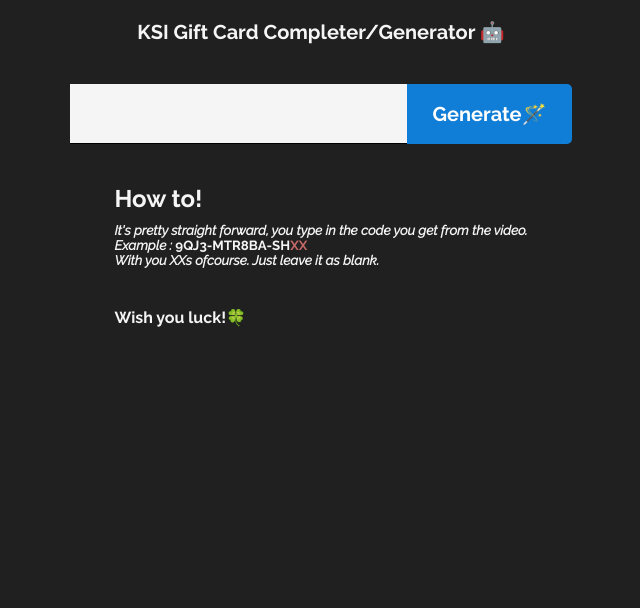
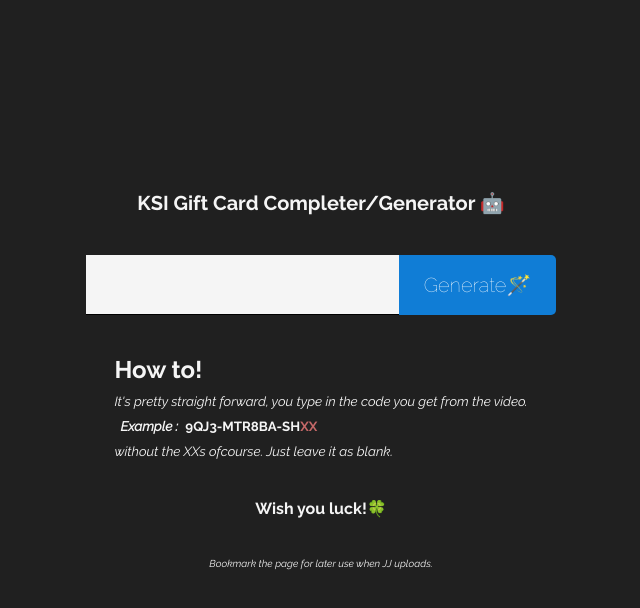
Before and after one commit to raizrazer/KSI-Code-Generator, a website built with Parcel: page index.html in a window 1280 px wide. Shown: the whole page, without its empty margins (319-959 px from the left). Built offline with nearby package versions, Linux system fonts and the light colour scheme.

Commit message:
UI update

```diff
--- a/index.html
+++ b/index.html
@@ -5,11 +5,12 @@
     <meta charset="UTF-8" />
     <link rel="stylesheet" href="/styles.css" />
 
-
-    <link rel="preconnect" href="https://fonts.googleapis.com">
-<link rel="preconnect" href="https://fonts.gstatic.com" crossorigin>
-<link href="https://fonts.googleapis.com/css2?family=Raleway:ital,wght@0,700;1,400&display=swap" rel="stylesheet">
-
+    <link rel="preconnect" href="https://fonts.googleapis.com" />
+    <link rel="preconnect" href="https://fonts.gstatic.com" crossorigin />
+    <link
+      href="https://fonts.googleapis.com/css2?family=Raleway:ital,wght@0,100;0,700;1,400&display=swap"
+      rel="stylesheet"
+    />
 
     <!-- Global site tag (gtag.js) - Google Analytics -->
     <script
@@ -27,7 +28,7 @@
     </script>
   </head>
 
-  <body>
+  <body id="main-center" class="main-center">
     <div class="main_title">KSI Gift Card Completer/Generator 🤖</div>
     <div class="input-code">
       <input type="text" class="code" name="code" id="code" />
@@ -35,12 +36,48 @@
     </div>
     <div class="howto" id="howto">
       <h2 id="title">How to!</h2>
-      <h5 id="details" style="padding-top:10px;padding-bottom:0px;" >It's pretty straight forward, you type in the code you get from the video. <br>
-        Example : <span style="font-style: normal;">9QJ3-MTR8BA-SH<span style="color:rgb(196, 104, 104)">XX</span></span> <br>
-        With you XXs ofcourse. Just leave it as blank.
+      <h5
+        id="details"
+        style="font-weight: lighter; padding-top: 10px; padding-bottom: 0px"
+      >
+        It's pretty straight forward, you type in the code you get from the
+        video.
+        <span
+          style="display: block; padding: 10px 0px 10px 6px; font-weight: bold"
+          >Example :
+          <span style="font-style: normal; padding: 4px"
+            >9QJ3-MTR8BA-SH<span style="color: rgb(196, 104, 104)"
+              >XX</span
+            ></span
+          ></span
+        >
+        without the XXs ofcourse. Just leave it as blank.
       </h5>
-      <h4 style="padding-top:40px;padding-bottom:40px;">Wish you luck!🍀</h4>
+      <h4
+        style="
+          display: flex;
+          align-items: center;
+          justify-content: center;
+          padding-top: 40px;
+          padding-bottom: 40px;
+        "
+      >
+        Wish you luck!🍀
+      </h4>
 
+      <p
+        id="details"
+        style="
+          display: flex;
+          font-weight: lighter;
+          font-size: 10px;
+          padding-top: 0px;
+          padding-bottom: 0px;
+          justify-content: center;
+        "
+      >
+        Bookmark the page for later use when JJ uploads.
+      </p>
     </div>
     <div id="app"></div>
     <!-- <table id="table"></table> -->
--- a/index.js
+++ b/index.js
@@ -11,6 +11,8 @@
   })
 
 function calc() {
+  let body = document.getElementById("main-center");
+  body.classList.remove("main-center")
   let howto = document.getElementById("howto");
   howto.classList.add("hide");
   let code = document.getElementById("code");
--- a/styles.css
+++ b/styles.css
@@ -114,3 +114,19 @@
 .hide{
   display: none;
 }
+
+.main_title {
+    display: flex;
+    font-size: 20px;
+    font-weight: bold;
+    padding: 20px;
+    text-align: center;
+}
+
+.main-center {
+  display: flex;
+  justify-content: center;
+  align-items: center;
+  height: 100vh;
+  width: 100vw;
+}
```
